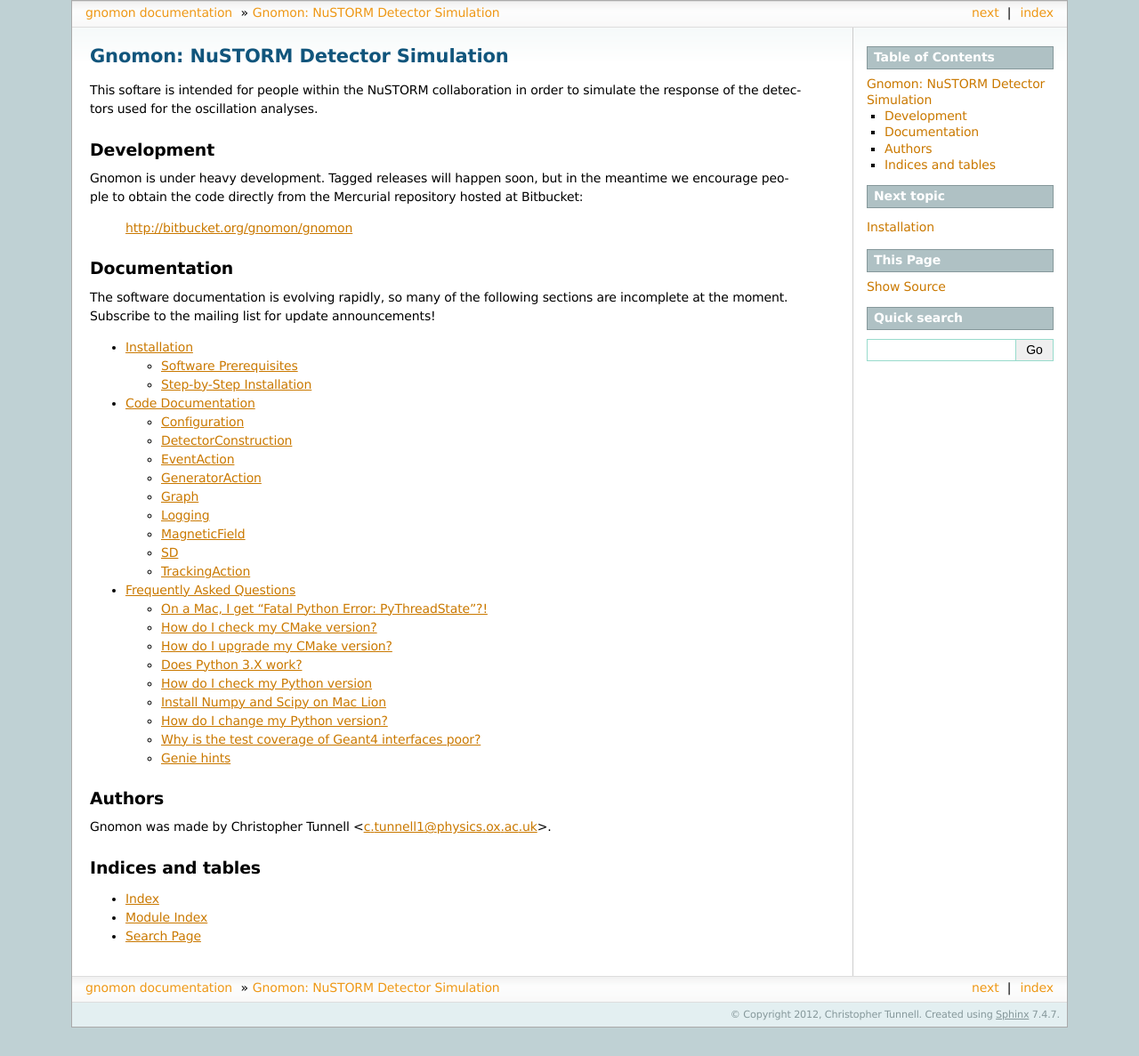
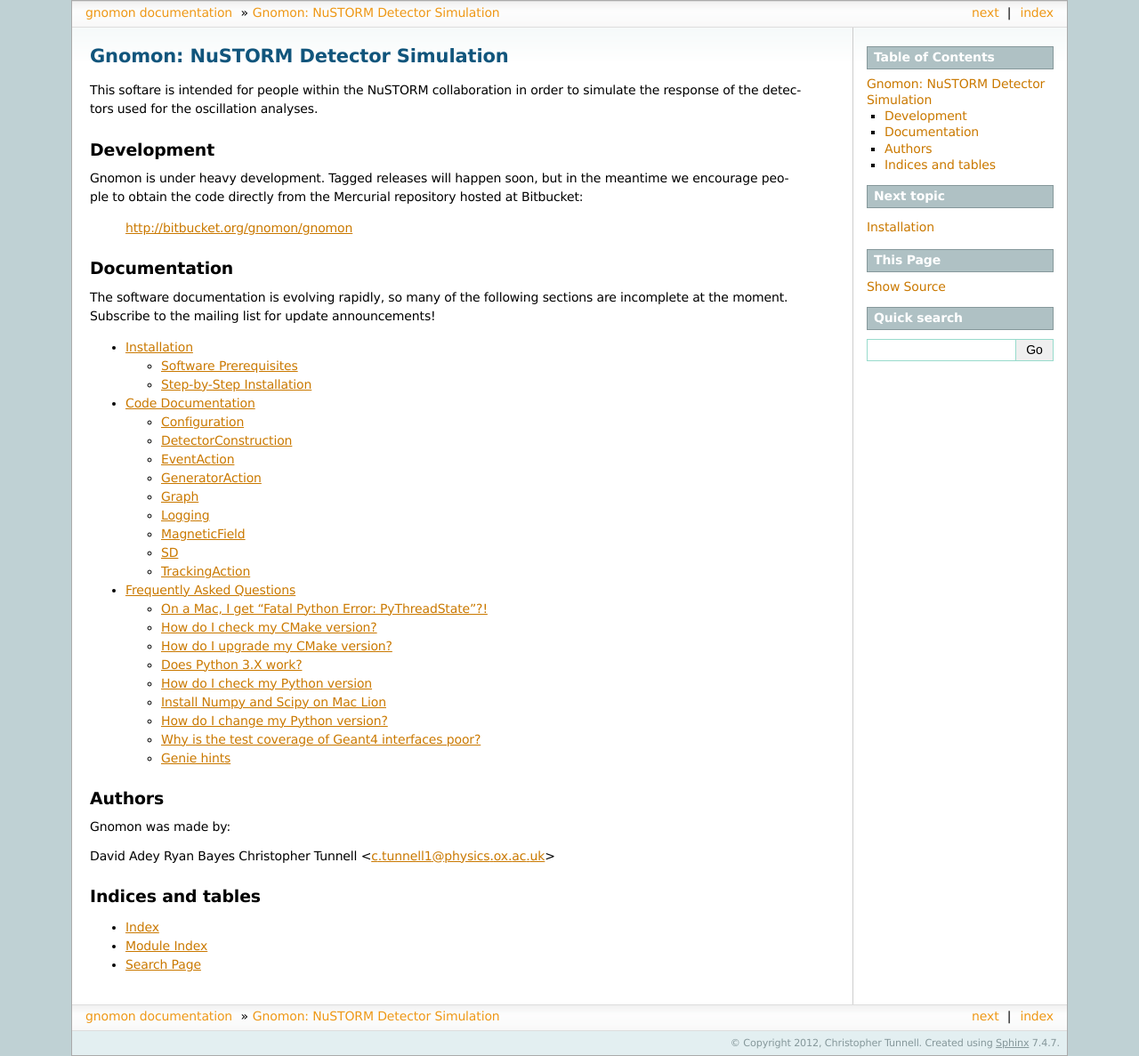
Before and after one commit to nuSTORM/gnomon, a Sphinx documentation site: the page built from doc/source/index.rst, in a window 1280 px wide. Shown: the whole page at 89% size. Built offline with Sphinx 7.4.7, drawn with Linux system fonts in a browser that asks for light colours; before the commit the page ends 1155 px from its top, so only the background shows below that.

```diff
--- a/doc/source/index.rst
+++ b/doc/source/index.rst
@@ -31,7 +31,11 @@ Subscribe to the mailing list for update announcements!
 Authors
 -------
 
-Gnomon was made by Christopher Tunnell <c.tunnell1@physics.ox.ac.uk>.
+Gnomon was made by:
+
+David Adey
+Ryan Bayes
+Christopher Tunnell <c.tunnell1@physics.ox.ac.uk>
 
 Indices and tables
 ------------------
--- a/setup.py
+++ b/setup.py
@@ -18,7 +18,9 @@ setup(
     packages=['gnomon', 'gnomon.processors'],
     url='https://github.com/nuSTORM/gnomon',
     license='LICENSE.txt',
-    author='tunnell',
+    author='Christopher Tunnell et.al.',
+    maintainers='nuSTORM Far Detector Lead Developers',
+    maintainers_email='tbd',
     author_email='c.tunnell1@physics.ox.ac.uk',
     long_description=open('README.rst').read(),
     description='desc',
```
